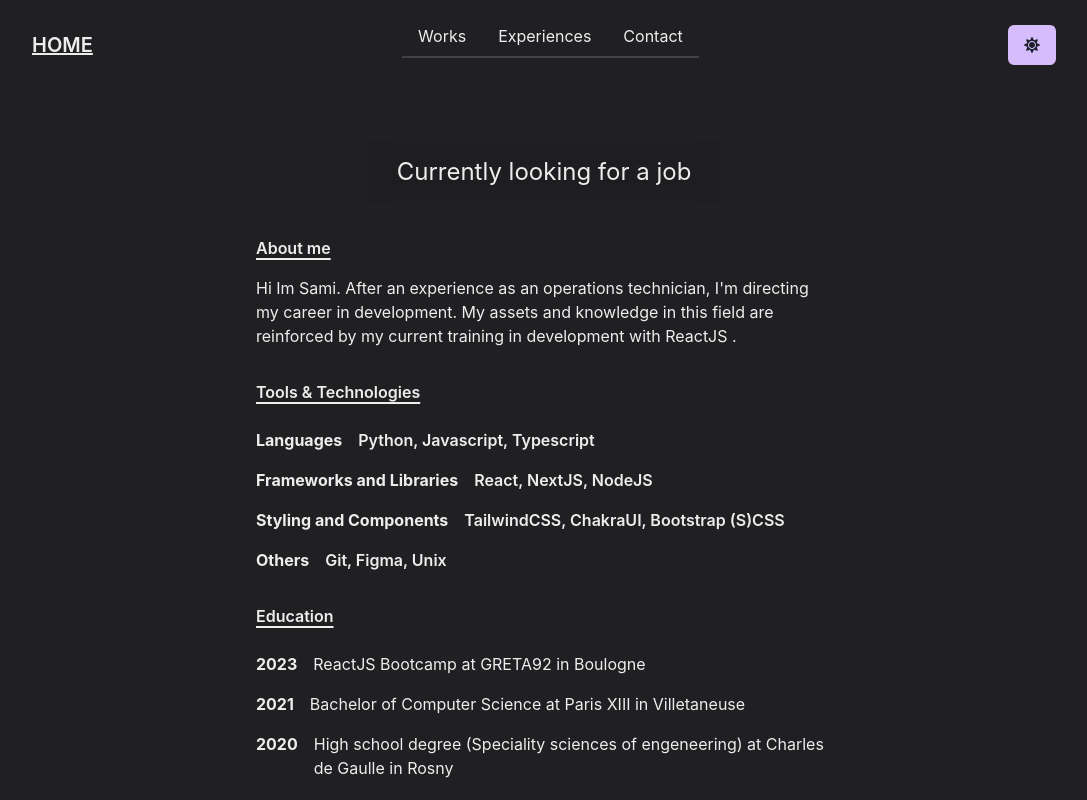
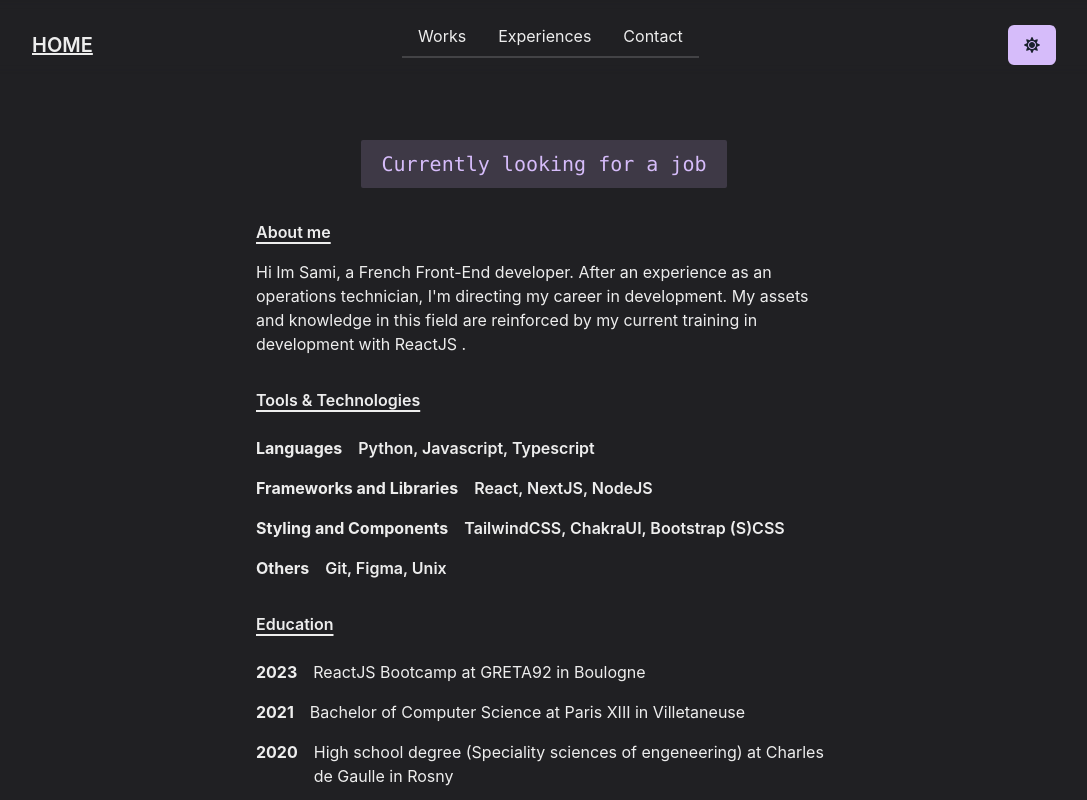
Before and after one commit to Blazrr/React-Portfolio, a Next.js app: page / in a window 1280 px wide. Shown: the top 800 px of the page, without its empty margins (96-1183 px from the left). Built offline with nearby package versions, Linux system fonts and the light colour scheme.

Commit message:
change currently loooking styles

```diff
--- a/components/About.jsx
+++ b/components/About.jsx
@@ -1,6 +1,6 @@
 import React from 'react'
 import Navbar from './Navbar'
-import { Link } from '@chakra-ui/react'
+import { Link,Code } from '@chakra-ui/react'
 import {FaGithub, FaLinkedin, FaExternalLinkAlt} from "react-icons/fa"
 import { AnimatePresence, motion } from 'framer-motion'
 
@@ -18,12 +18,12 @@ const About = () => {
 
 
             <div className='flex items-center justify-center'>
-                <h2 className=' px-8 md:text-2xl rounded py-4 backdrop-blur-md backdrop-brightness-95 hover:backdrop-brightness-150 transition-all ease-in duration-75'> Currently looking for a job</h2>
+            <Code className='text-2xl' fontSize='xl' colorScheme="purple" px="5" py="2">Currently looking for a job</Code>
             </div>
 
             <div className='mt-8 mx-auto flex justify-center flex-col max-w-xl'>
                 <h3 className='underline underline-offset-4 font-semibold decoration-2'>About me</h3>
-                <p className='mt-4'>Hi Im Sami. After an experience as an operations technician, I'm directing my career in development. My assets and knowledge in this field are reinforced by my current training in development with ReactJS .</p>
+                <p className='mt-4'>Hi Im Sami, a French Front-End developer. After an experience as an operations technician, I'm directing my career in development. My assets and knowledge in this field are reinforced by my current training in development with ReactJS .</p>
 
             </div>
 
--- a/components/Navbar.jsx
+++ b/components/Navbar.jsx
@@ -39,9 +39,9 @@ const Navbar = ({ index }) => {
                             Menu
                         </MenuButton>
                         <MenuList>
-                            <MenuItem>Works</MenuItem>
-                            <MenuItem>Experiences</MenuItem>
-                            <MenuItem>Contact</MenuItem>
+                            <Link href="/Works"><MenuItem>Works</MenuItem> </Link>
+                            <Link href="/Experiences"> <MenuItem>Experiences</MenuItem> </Link>
+                            <Link href="/Contact"> <MenuItem>Contact</MenuItem> </Link>
                         </MenuList>
                     </Menu>
                 </div>
```
